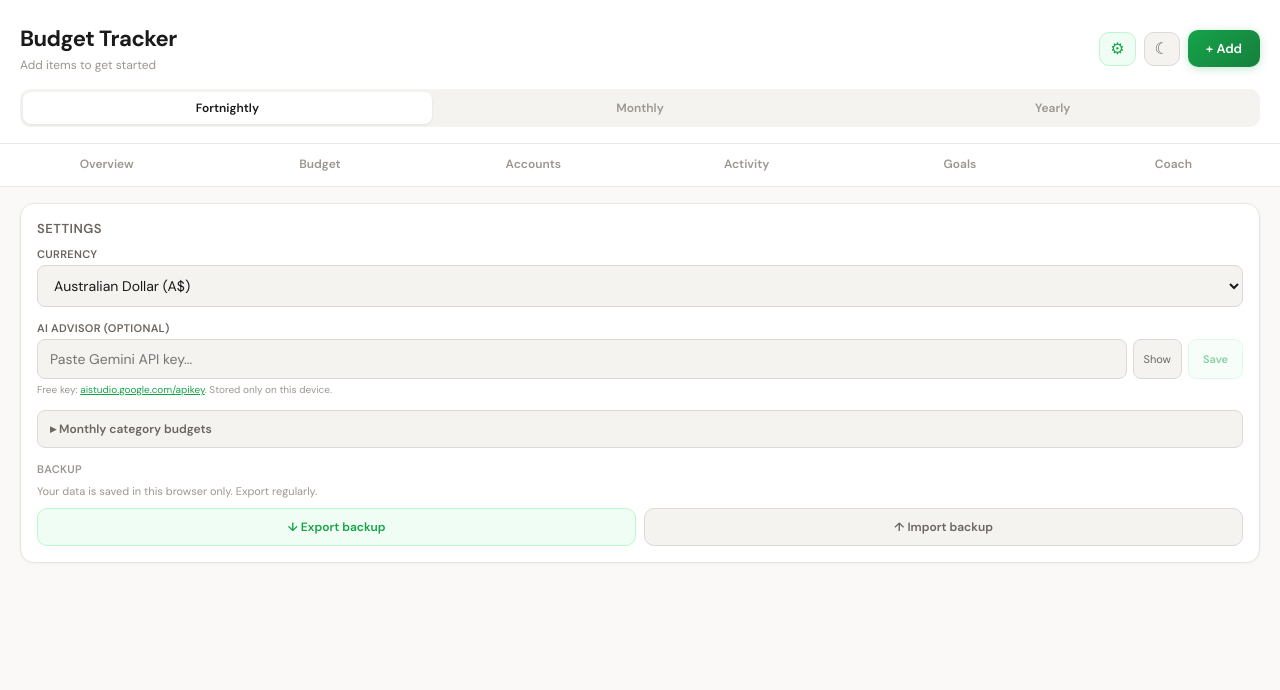
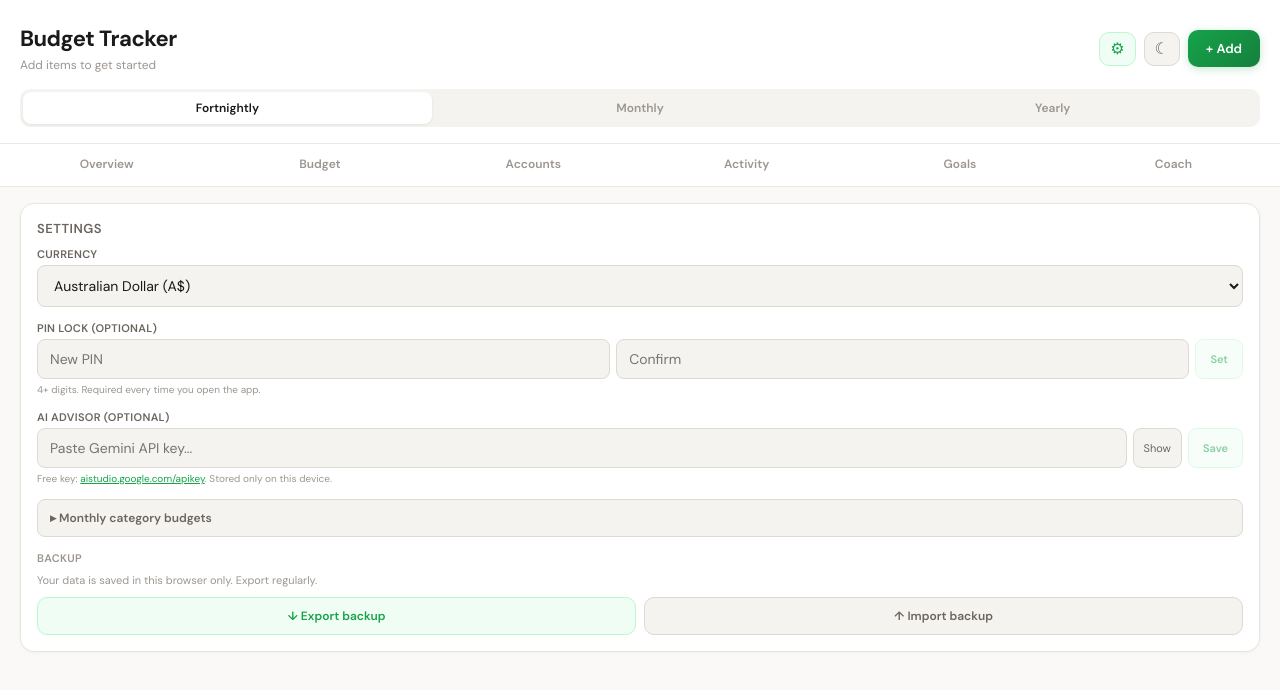
Before and after one commit to Aight644/budget-tracker, a React (Vite) app: page / in a window 1280 px wide. Both pictures are taken after a click on the button "Settings". Shown: the top 690 px of the page. Built offline with nearby package versions, Linux system fonts and the light colour scheme.

Commit message:
Add optional PIN lock (SHA-256 hashed)

```diff
--- a/src/App.jsx
+++ b/src/App.jsx
@@ -8,6 +8,7 @@ import { detectSubscriptions, detectRecurringIncome, guessCategoryFromDescriptio
 import { BANK_PRESETS } from "./lib/bankPresets.js";
 import { computeCoach, generateInsights, scoreLabel } from "./lib/coach.js";
 import { askGemini, buildFinancialContext, getStoredKey, storeKey } from "./lib/ai.js";
+import { hashPin, getStoredPinHash, storePinHash } from "./lib/pin.js";
 
 export default function BudgetApp() {
   const [items, setItems] = useState([]);
@@ -80,6 +81,12 @@ export default function BudgetApp() {
   const [chatInput, setChatInput] = useState("");
   const [chatLoading, setChatLoading] = useState(false);
   const [chatError, setChatError] = useState(null);
+  const [pinHash, setPinHash] = useState(() => getStoredPinHash());
+  const [unlocked, setUnlocked] = useState(() => !getStoredPinHash());
+  const [pinInput, setPinInput] = useState("");
+  const [pinError, setPinError] = useState("");
+  const [pinDraft, setPinDraft] = useState("");
+  const [pinConfirm, setPinConfirm] = useState("");
   const [currency, setCurrency] = useState(DEFAULT_CURRENCY);
   const fmt = useMemo(() => makeFmt(currency), [currency]);
 
@@ -263,6 +270,26 @@ export default function BudgetApp() {
     const all = [...incomes, ...subs];
     setDetectedSubs(all);
     setSelectedSubIds(new Set(all.map((s) => s.id)));
+  };
+
+  const tryUnlock = async () => {
+    if (pinInput.length < 4) return;
+    const h = await hashPin(pinInput);
+    if (h === pinHash) { setUnlocked(true); setPinInput(""); setPinError(""); }
+    else { setPinError("Wrong PIN"); setPinInput(""); }
+  };
+  const savePin = async () => {
+    if (!pinDraft || pinDraft.length < 4 || pinDraft !== pinConfirm) { showToast("PINs don't match or too short (4+ digits)", "err"); return; }
+    const h = await hashPin(pinDraft);
+    storePinHash(h);
+    setPinHash(h);
+    setPinDraft(""); setPinConfirm("");
+    showToast("PIN set", "ok");
+  };
+  const removePin = () => {
+    storePinHash("");
+    setPinHash("");
+    showToast("PIN removed", "ok");
   };
 
   const saveAiKey = () => {
@@ -477,6 +504,22 @@ export default function BudgetApp() {
   };
   const fabVisible = ["dashboard", "items", "accounts", "transactions", "goals"].includes(activeTab) && !showForm && !showGoalForm && !showAccountForm && !showTxnForm && !csvState && !detectedSubs;
 
+  if (pinHash && !unlocked) {
+    return (
+      <div style={{ minHeight: "100vh", background: T.bg, color: T.text, fontFamily: "'DM Sans', 'Segoe UI', sans-serif", display: "flex", alignItems: "center", justifyContent: "center", padding: "20px" }}>
+        <link href="https://fonts.googleapis.com/css2?family=DM+Sans:wght@400;500;600;700&family=Space+Mono:wght@400;700&display=swap" rel="stylesheet" />
+        <div style={{ textAlign: "center", maxWidth: "360px", width: "100%" }}>
+          <p style={{ fontSize: "40px", margin: "0 0 10px", opacity: 0.5 }}>🔒</p>
+          <h2 style={{ fontSize: "18px", fontWeight: "600", margin: "0 0 6px" }}>Budget Tracker</h2>
+          <p style={{ fontSize: "13px", color: T.textMuted, margin: "0 0 24px" }}>Enter your PIN to unlock</p>
+          <input type="password" inputMode="numeric" pattern="[0-9]*" value={pinInput} onChange={(e) => { setPinInput(e.target.value.replace(/\D/g, "").slice(0, 8)); setPinError(""); }} onKeyDown={(e) => { if (e.key === "Enter") tryUnlock(); }} placeholder="••••" autoFocus style={{ ...S.input, textAlign: "center", fontSize: "24px", letterSpacing: "8px", padding: "16px", marginBottom: "10px" }} />
+          {pinError && <p style={{ margin: "0 0 10px", fontSize: "12px", color: T.danger }}>{pinError}</p>}
+          <button onClick={tryUnlock} style={{ ...S.greenBtn, width: "100%" }}>Unlock</button>
+        </div>
+      </div>
+    );
+  }
+
   return (
     <div style={{ minHeight: "100vh", background: T.bg, color: T.text, fontFamily: "'DM Sans', 'Segoe UI', sans-serif" }}>
       <link href="https://fonts.googleapis.com/css2?family=DM+Sans:wght@400;500;600;700&family=Space+Mono:wght@400;700&display=swap" rel="stylesheet" />
@@ -907,6 +950,25 @@ export default function BudgetApp() {
                   {CURRENCIES.map((c) => <option key={c.code} value={c.code}>{c.label}</option>)}
                 </select>
               </div>
+              <div style={{ marginBottom: "14px" }}>
+                <label style={S.label}>PIN Lock (optional)</label>
+                {pinHash ? (
+                  <div style={{ display: "flex", gap: "6px", alignItems: "center" }}>
+                    <span style={{ flex: 1, padding: "8px 10px", background: T.accentBg, border: `1px solid ${T.accentBorder}`, borderRadius: "8px", fontSize: "11px", color: T.accent }}>🔒 PIN enabled</span>
+                    <button onClick={removePin} style={{ padding: "8px 12px", background: T.inputBg, border: `1px solid ${T.inputBorder}`, borderRadius: "8px", color: T.textMuted, fontSize: "11px", cursor: "pointer", fontFamily: "inherit" }}>Remove PIN</button>
+                  </div>
+                ) : (
+                  <>
+                    <div style={{ display: "grid", gridTemplateColumns: "1fr 1fr auto", gap: "6px" }}>
+                      <input type="password" inputMode="numeric" pattern="[0-9]*" value={pinDraft} onChange={(e) => setPinDraft(e.target.value.replace(/\D/g, "").slice(0, 8))} placeholder="New PIN" style={S.input} />
+                      <input type="password" inputMode="numeric" pattern="[0-9]*" value={pinConfirm} onChange={(e) => setPinConfirm(e.target.value.replace(/\D/g, "").slice(0, 8))} placeholder="Confirm" style={S.input} />
+                      <button onClick={savePin} disabled={pinDraft.length < 4 || pinDraft !== pinConfirm} style={{ padding: "10px 14px", background: T.accentBg, border: `1px solid ${T.accentBorder}`, borderRadius: "8px", color: T.accent, fontSize: "11px", fontWeight: "600", cursor: "pointer", fontFamily: "inherit", opacity: pinDraft.length < 4 || pinDraft !== pinConfirm ? 0.5 : 1 }}>Set</button>
+                    </div>
+                    <p style={{ margin: "4px 0 0", fontSize: "10px", color: T.textLight }}>4+ digits. Required every time you open the app.</p>
+                  </>
+                )}
+              </div>
+
               <div style={{ marginBottom: "14px" }}>
                 <label style={S.label}>AI Advisor (optional)</label>
                 {aiKey ? (
--- /dev/null
+++ b/src/lib/pin.js
@@ -0,0 +1,10 @@
+const PIN_KEY = "budget-app-pin-hash";
+
+export async function hashPin(pin) {
+  const buf = new TextEncoder().encode(pin);
+  const h = await crypto.subtle.digest("SHA-256", buf);
+  return Array.from(new Uint8Array(h)).map((b) => b.toString(16).padStart(2, "0")).join("");
+}
+
+export function getStoredPinHash() { try { return localStorage.getItem(PIN_KEY) || ""; } catch { return ""; } }
+export function storePinHash(hash) { try { if (hash) localStorage.setItem(PIN_KEY, hash); else localStorage.removeItem(PIN_KEY); } catch {} }
```
